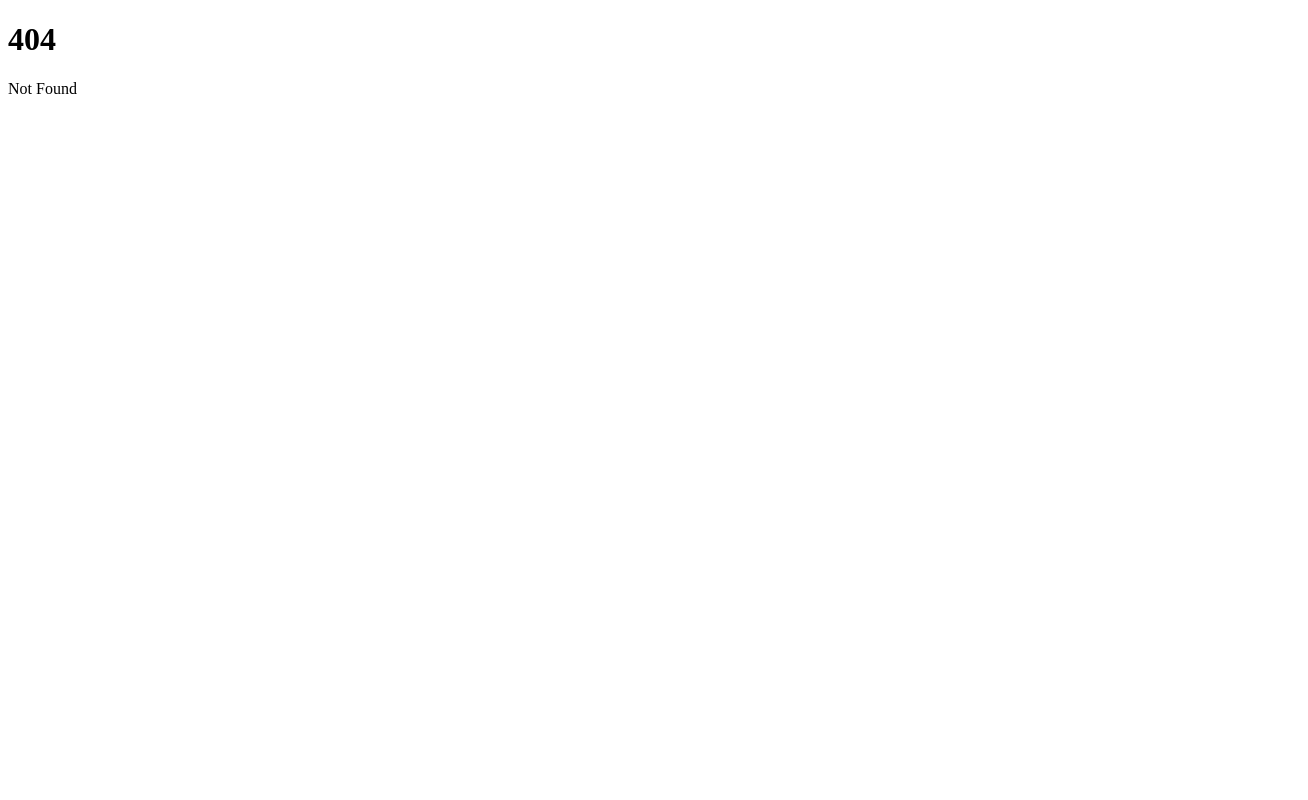
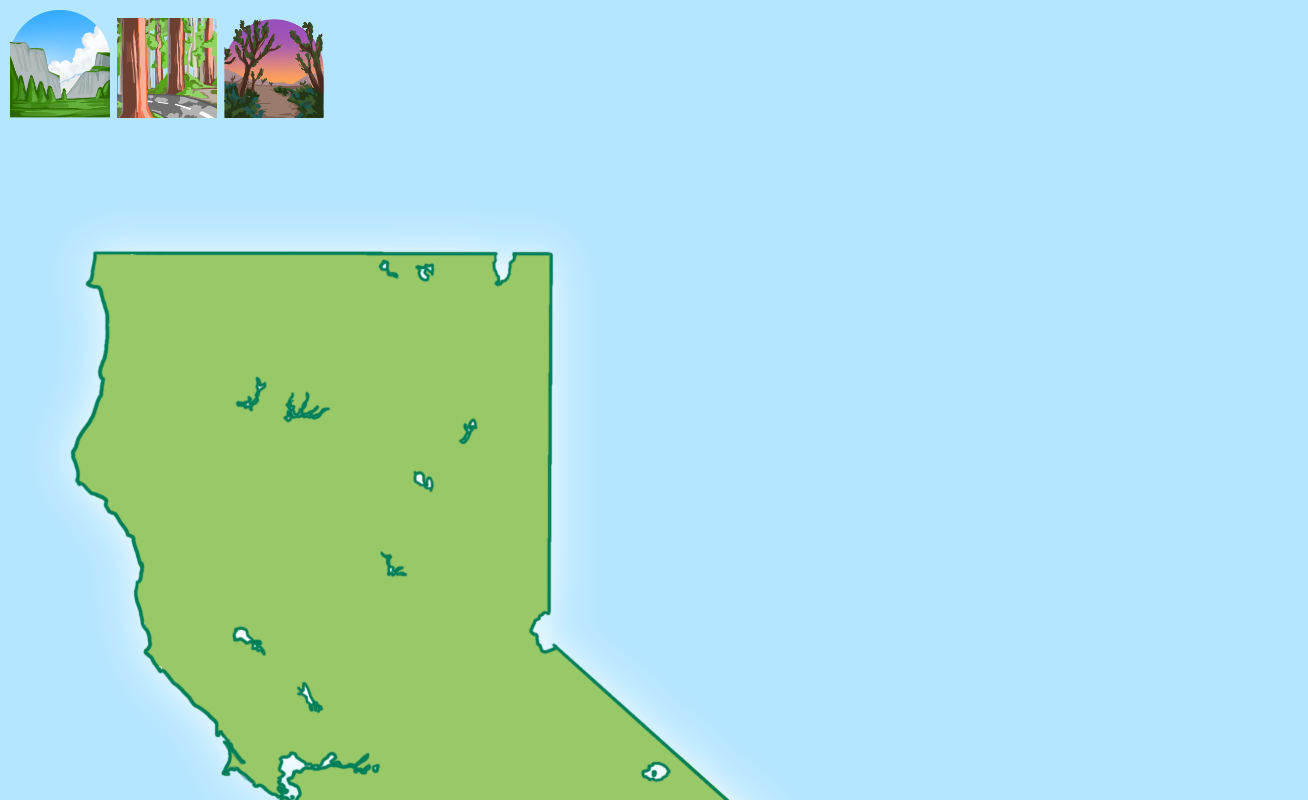
Before and after one commit to team-embark/embark, a SvelteKit app in the folder client/: page /map in a window 1280 px wide. Before the commit this address had no page. Shown: the top 800 px of the page, 1308 px wide, since content can reach past the window. Built offline with nearby package versions, Linux system fonts and the light colour scheme.

Commit message:
the map folder

```diff
--- /dev/null
+++ b/client/src/routes/map/+page.svelte
@@ -0,0 +1,29 @@
+
+
+
+<style>
+    :global(body) {
+      background-color: #b5e6ff;
+    }
+  </style>
+
+<script>
+  import Button from "./Button.svelte";
+</script>
+
+<Button class="primary sm" on:click={()=>console.log("Clicked")}>
+
+    <img src="/YosemiteNationalPark-2.png" alt="YosemiteNationalPark-2" width= "100" />
+</Button>
+
+<Button class="primary sm" on:click={()=>console.log("Clicked")}>
+    <img src="/RedWoodNationalPark-2.png" alt="RedWoodNationalPark-2" width= "100" />
+</Button>
+
+<Button class="primary sm" on:click={()=>console.log("Clicked")}>
+    <img src="/JoshuaTree-2.png" alt="JoshuaTree-2" width= "100" />
+</Button>
+
+
+
+<img src="/California.png" alt="California Image" width= "1300" />
--- /dev/null
+++ b/client/src/routes/map/button.svelte
@@ -0,0 +1,35 @@
+<script>
+
+	let buttonProps = {
+	class:[$$restProps.class]
+	}
+</script>
+	<button on:click
+			on:mouseover
+			on:mouseenter
+			on:mouseleave
+		{...buttonProps}>
+			<slot/>
+	</button>
+
+<style>
+
+	.primary{
+
+		background-color: transparent;
+        border: none;
+        border-radius: 5px;
+	}
+
+	.sm {
+		font-size:1em;
+		padding:0.1em;
+	}
+	.lg {
+		font-size:2em
+	}
+    button:hover {
+        background-color: #9ac0f5;
+    }
+
+</style>
```
Also changed, not shown: client/static/California.png (added).
